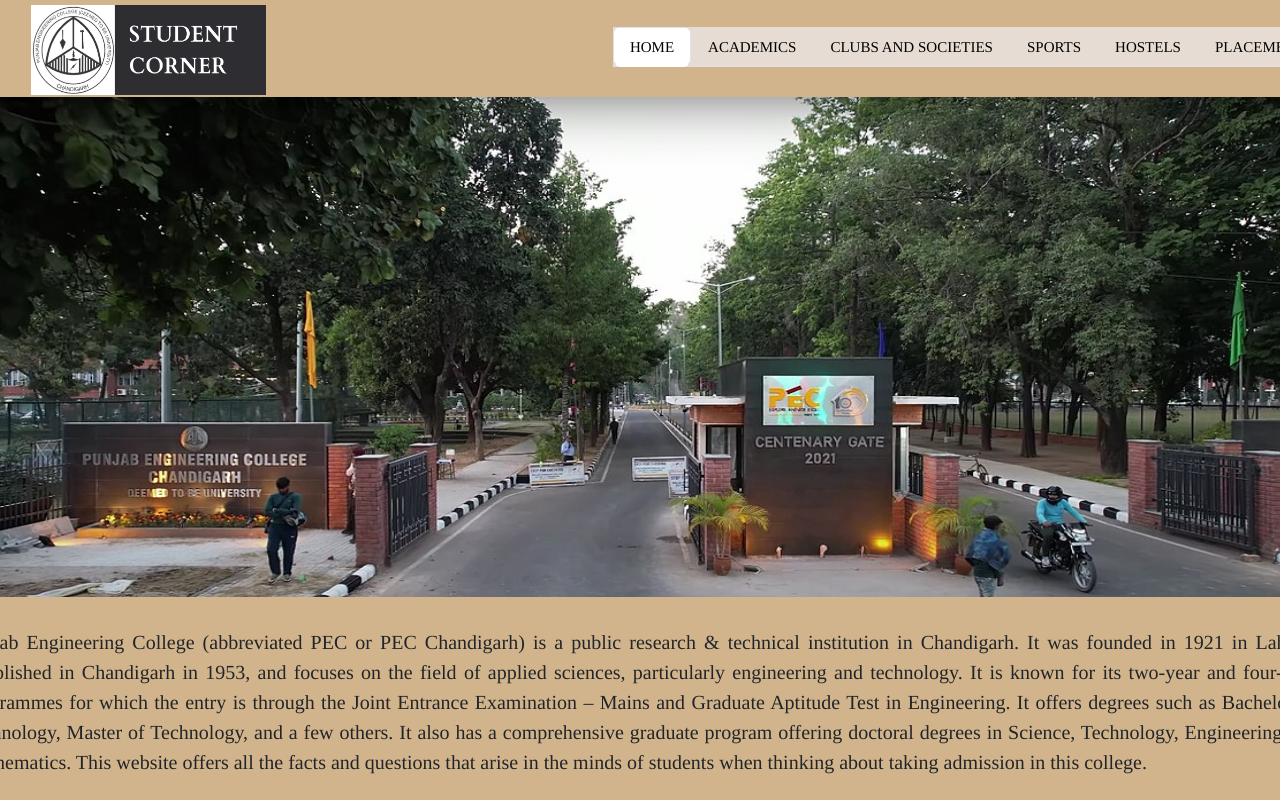
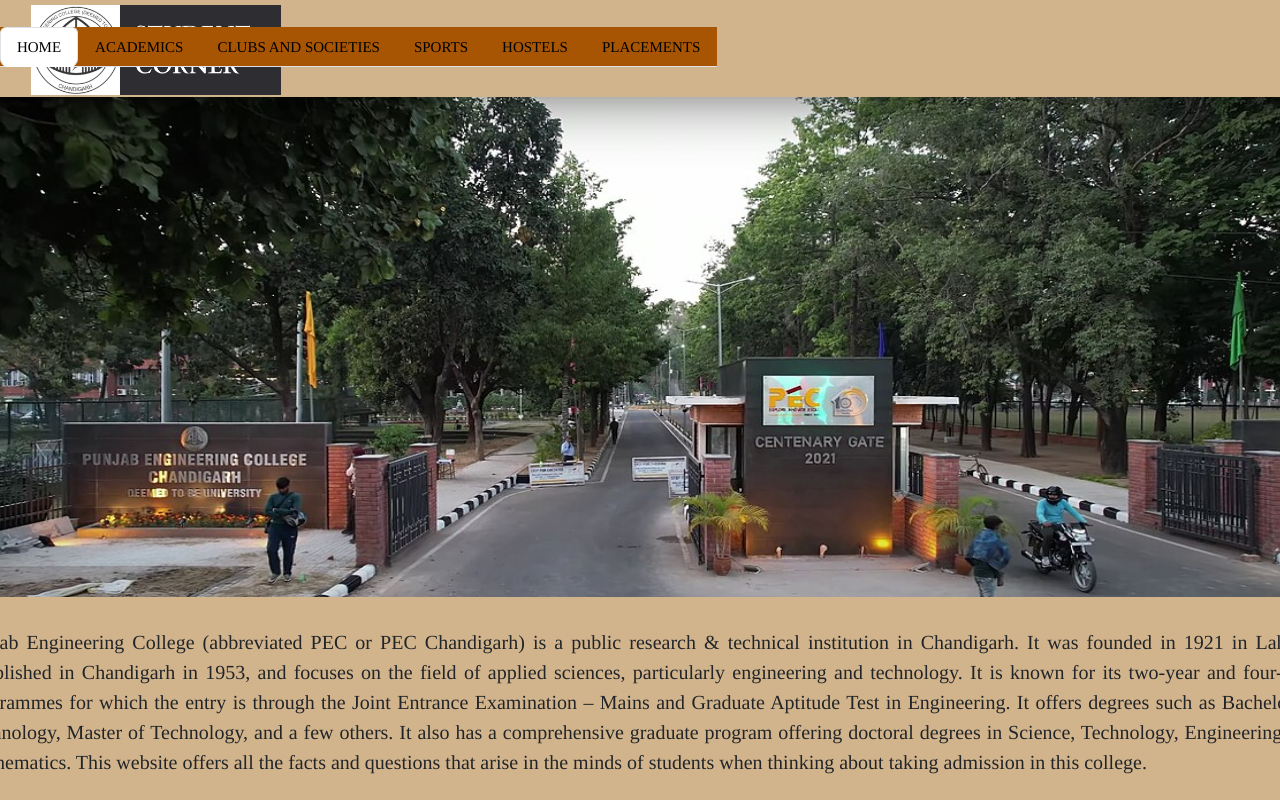
Before and after one commit to Toddlesplash001/team-23, a React (Vite) app: page / in a window 1280 px wide. Shown: the top 800 px of the page. Built offline with nearby package versions, Linux system fonts and the light colour scheme.

Commit message:
switched nav bar and logo

```diff
--- a/index.html
+++ b/index.html
@@ -6,7 +6,7 @@
     <meta name="viewport" content="width=device-width, initial-scale=1.0" />
     <link rel="stylesheet" href="https://cdnjs.cloudflare.com/ajax/libs/font-awesome/4.7.0/css/font-awesome.min.css">
     <link href="https://cdn.jsdelivr.net/npm/bootstrap@5.3.1/dist/css/bootstrap.min.css" rel="stylesheet" integrity="sha384-4bw+/aepP/YC94hEpVNVgiZdgIC5+VKNBQNGCHeKRQN+PtmoHDEXuppvnDJzQIu9" crossorigin="anonymous">
-    <title>All About Pec</title>
+    <title>PEC Student Corner</title>
     <link href = "index.css">
   </head>
 <body style = "background-color: tan; margin: 0; padding: 0;" >
--- a/src/App.tsx
+++ b/src/App.tsx
@@ -10,7 +10,7 @@ function App() {
   return (
     <><div className="symbol">
         <a href = "https://pec.ac.in">
-        <img src={symbol} alt="symbol of PEC" width={235} height={90}></img>
+        <img src={symbol} alt="symbol of PEC" width={250} height={90}></img>
         </a>
       </div>
       <Header />
--- a/src/MyComponents/Header.css
+++ b/src/MyComponents/Header.css
@@ -6,7 +6,7 @@
 }
 ul {
   width:max-content;
-    margin-left: 48%;
+    margin-left: 0%;
     margin-top: 0%;
     margin-right: 0%;
     font-family: inherit;
@@ -36,7 +36,7 @@ hr{
   background-color: tan;
 }
 .nav-tabs .nav-item{
-  background-color:  #E6DCD3;
+  background-color:  #A75502;
   color: white;
   transition: all 0.1s linear;
 }
--- a/src/MyContent/Academics.tsx
+++ b/src/MyContent/Academics.tsx
@@ -4,6 +4,7 @@ import "../MyContent/Academics.css";
 export default function Academics() {
   return (
     <>
+
       <MDBAccordion flush initialActive={1}>
         <MDBAccordionItem
           collapseId={1}
```
